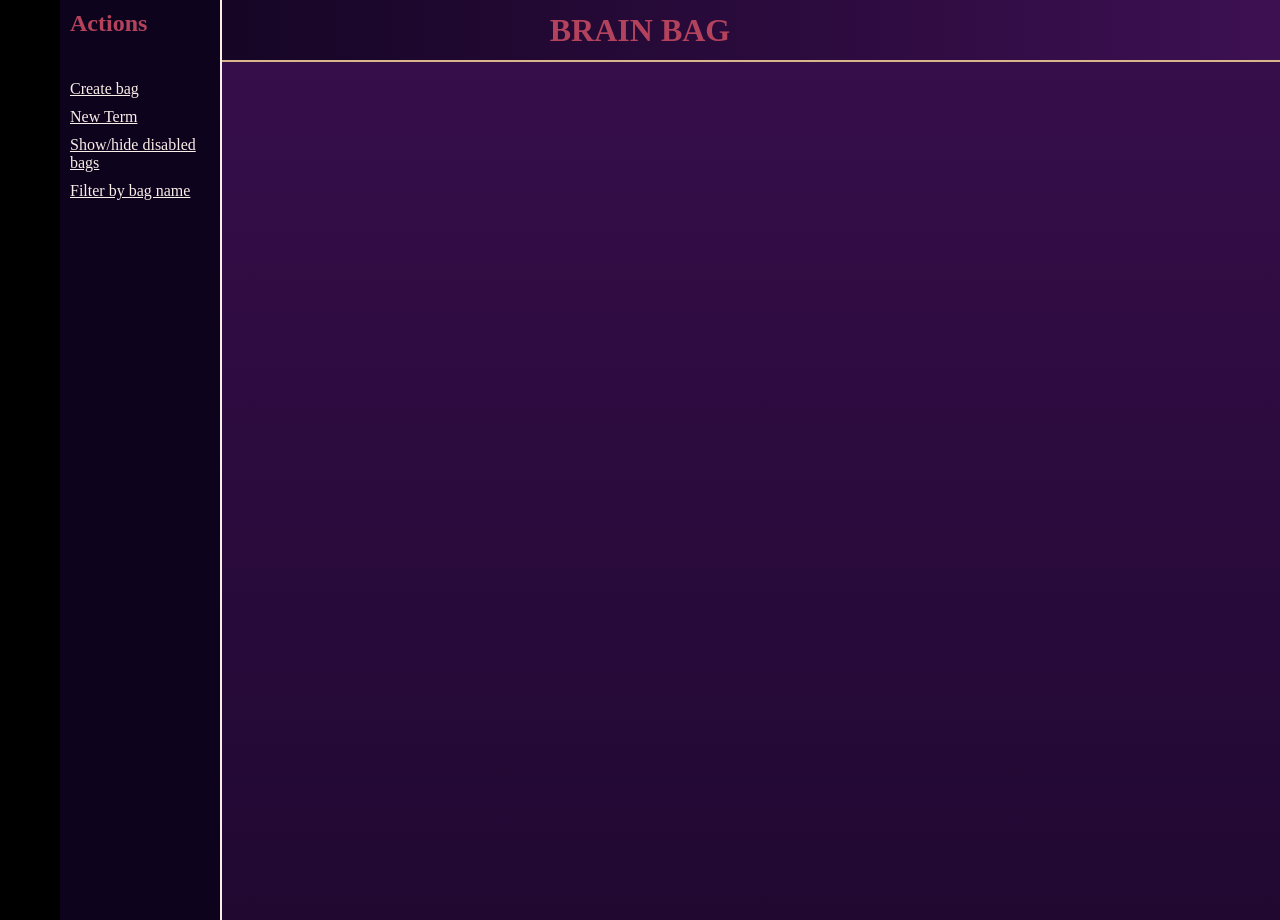
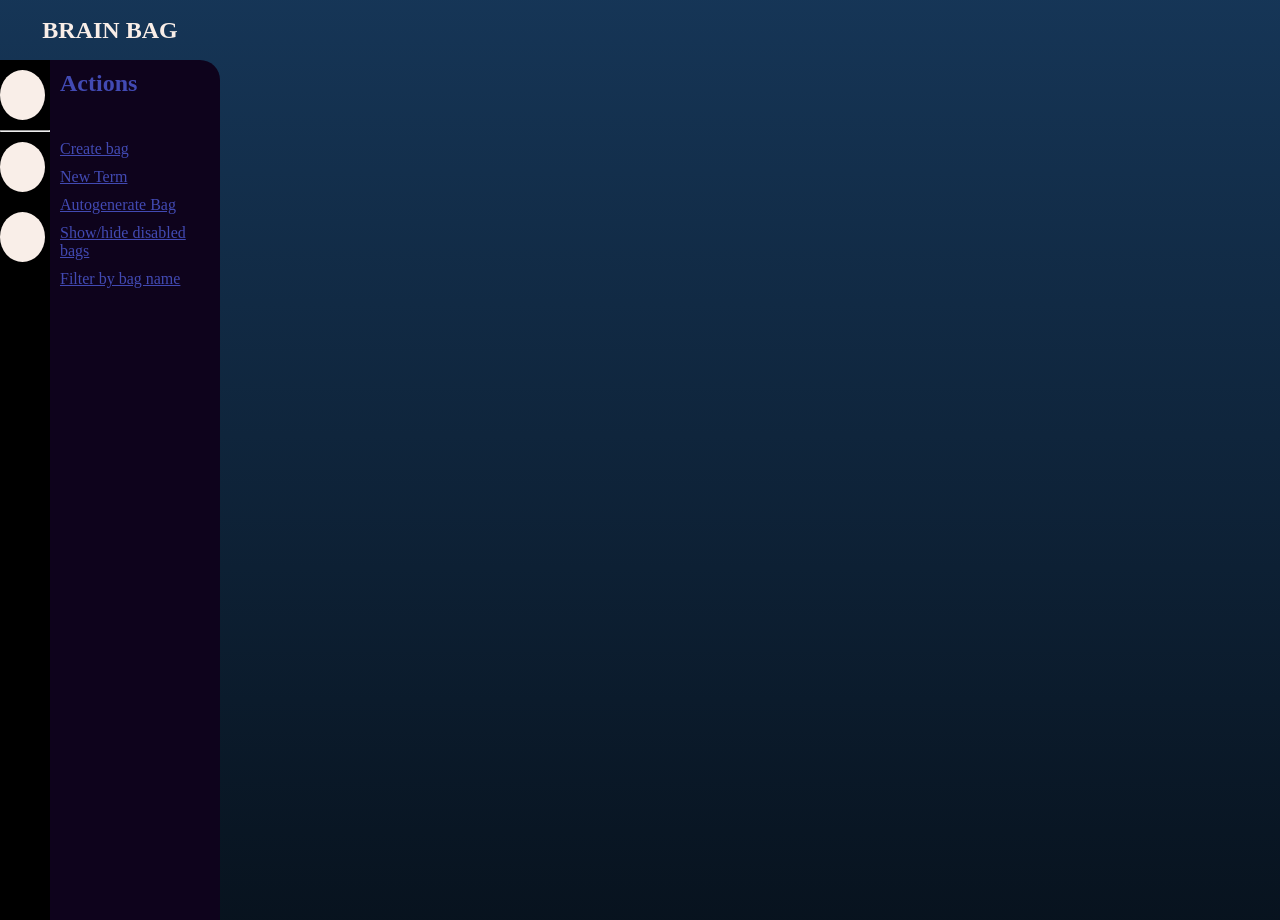
Before and after one commit to CodingReaction/brain-bag, a Django app: template bag_app/templates/bag_app/index.html in a window 1280 px wide. Run offline with Django 4.2, Linux system fonts and the light colour scheme; the template is opened without the code that fills it, so the values that code supplies are empty; parts of the project's set-up code (start-up, migrations or seed data) failed here and were passed over.

Commit message:
Change the styling of the app

```diff
--- a/bag_app/static/bag_app/styles.css
+++ b/bag_app/static/bag_app/styles.css
@@ -2,14 +2,13 @@
     /* Colors */
     --tone-dark-xx: black;
     --tone-dark-x: #0e031c;
-    --tone-dark: #3d1052;
-    --tone-med: #b3425d;
+    --tone-dark: #1c4570;
+    --tone-med: #424ab3;
     --tone-light: #d9b58b;
     --tone-light-x: rgb(249, 238, 232);
    /* Dimensions */
    --header-height: 60px;
-   --collections-aside-width: 60px;
-   --actions-aside-width: 160px;
+   --vertical-menu-width: 220px;
    /* Decorations */
    --delimiter-shadow: 0px 3px var(--tone-dark-xx);
 }
@@ -20,8 +19,11 @@
     box-sizing: border-box;
 }
 
+
 body{
     color: var(--tone-med);
+    overflow-x:hidden;
+    overflow-y: scroll;
 }
 
 .main-header{
@@ -29,46 +31,69 @@ body{
     flex-direction: row;
     justify-content: center;
     align-items: center;
+    position: absolute;
+    left: 0;
+    top: 0;
+    width: var(--vertical-menu-width);
+    height: var(--header-height);
+    /* background: linear-gradient(90deg, var(--tone-dark-x), var(--tone-dark)); */
+    background: transparent;
+    /* box-shadow: 0px 2px var(--tone-light); */
+}
+
+.main-header__title{
+    color: var(--tone-light-x);
+}
+
+.vertical-menu{
+    position: fixed;
+    width: var(--vertical-menu-width);
+    height: 100vh;
+    left: 0;
+    top: 0;
+    display: flex;
+    flex-direction: column;
+    justify-content: flex-start;
+    align-items: stretch;
+}
+
+.vertical-menu__columns{
     position: relative;
     left: 0;
-    width: 100vw;
-    height: var(--header-height);
-    background: linear-gradient(90deg, var(--tone-dark-x), var(--tone-dark));
-    box-shadow: 0px 2px var(--tone-light);
+    top: var(--header-height);
+    display: flex;
+    flex-direction: row;
 }
 
-.main-header__title{}
-
-.main-header__nav{}
-
-.collections{
+.vertical-menu__collections{
     display: flex;
     flex-direction: column;
-    position: fixed;
-    left: 0;
-    top: 0;
-    width: var(--collections-aside-width);
+    flex: 1;
     height: 100vh;
     background: var(--tone-dark-xx);
 }
 
-.collections *{
-    visibility: hidden;
+
+.collections__item{
+    width: 90%;
+    padding-top: 100%;
+    background: var(--tone-light-x);
+    margin: 10px 0;
+    border-radius: 50%;
 }
 
-.bag-actions{
+.vertical-menu__bag-actions{
     display: flex;
     flex-direction: column;
     justify-content: flex-start;
-    position: fixed;
-    left: var(--collections-aside-width);
-    top: 0;
     padding: 10px;
-    width: var(--actions-aside-width);
+    flex: 3;
     height: 100vh;
     background: var(--tone-dark-x);
-    box-shadow: 2px 0px var(--tone-light-x);
+    /* box-shadow: 2px 0px var(--tone-light-x); */
     gap: 10px;
+    z-index: 1;
+    border-top-right-radius: 20px;
 }
 
 .bag-actions__title{
@@ -78,69 +103,100 @@ body{
 
 .bag{
     position: relative;
-    display: inline-block;
-    width: 400px;
-    height: 400px;
 }
 
 .bag:hover{
     transform: scale(1.05);
+    transform-origin: top center;
     cursor: pointer;
 }
 
 a, a:visited{
-    color: var(--tone-light-x);
+    color: var(--tone-med);
 }
 
 h1{
     text-align: center;
 }
 
-.bag__name{
-    text-align: center;
-    vertical-align: middle;
+.bags-columns{
+    display: flex;
+    flex-direction: row-reverse;
+    flex-wrap: wrap;
+    margin-top: var(--header-height);
+    justify-content: center;
     position: absolute;
-    left: 50%;
-    top:0;
-    transform: translate(-50%, -50%);
-    opacity: 0.85;
+    top: 0;
+    left: var(--vertical-menu-width);
+    gap: 20px;
+    width: calc(100vw - var(--vertical-menu-width));
+    padding: 20px 40px;
 }
 
-.bag__svg{
-    position: absolute;
-    top: 0;
-    text-align: center;
-    left: 50%;
-    transform: translateX(-50%);
+.bags-columns__column{
+    display: flex;
+    flex-direction: column;
+    justify-content: flex-start;
+    align-items: stretch;
+    gap: 20px;
+    width: 30%;
+    flex-grow: 1;
 }
 
-.bag__terms{
+.bag{
+    min-height: 256px;
+    position: relative;
+    display: flex;
+    flex-direction: column;
+    justify-content: flex-start;
+}
+
+.bag__header{
+    background: transparent;
+    display: flex;
+    flex-direction: row;
+    justify-content: center;
+}
+
+.bag__header__name{
+    display: inline-block;
+    text-align: center;
+    position: relative;
+    background: var(--tone-light-x);
+    padding: 10px;
+    min-width: 50%;
+    border-radius: 10px 10px 0px 0px;
+    color: var(--tone-med);
+}
+
+.bag__body{
+    position: relative;
+    background: var(--tone-light-x);
+    padding: 20px 20px;
+    height: 100%;
+    border-radius: 5px 5px 5px 5px;
+}
+
+.bag__body__terms{
     list-style-type: none;
-    position: absolute;
-    left: 50%;
-    top: 30%;
+    position: relative;
     display: flex;
     flex-direction: row;
     justify-content: center;
     align-items: center;
     flex-wrap: wrap;
     gap: 5px 10px;
-    width: 300px;
-    transform: translateX(-50%);
 }
 
-.bag__terms__item:hover{
+.bag__body__terms__item{
+    display: flex;
+    flex-direction: row;
+}
+
+.bag__body__terms__item:hover{
     transform: scale(1.2);
 }
 
-.bags{
-    margin-top: 60px;
-    display: flex;
-    justify-content: center;
-    flex-wrap: wrap;
-    position: relative;
-    left: var(--collections-aside-width);
-}
 
 .btn-delete-term{
     background: none;
@@ -169,10 +225,10 @@ h1{
     width: 100vw;
     height: 100vh;
     overflow: hidden;
-    background: linear-gradient(0deg, var(--tone-dark-x),  var(--tone-dark));
+    background: linear-gradient(0deg, black,  var(--tone-dark));
     background-size: 200% 200%;
     animation-name: background-animation;
-    animation-duration: 10s;
+    animation-duration: 5s;
     animation-iteration-count: infinite;
     animation-direction: normal;
 }
--- /dev/null
+++ b/bag_app/templates/bag_app/autofill_bag_form.html
@@ -0,0 +1,5 @@
+<form method="post" action="{% url 'bags:autofill' %}">
+    {% csrf_token %}
+    {{ form }}
+    <input type="submit" value="Search for new terms">
+</form>
--- a/bag_app/templates/bag_app/index.html
+++ b/bag_app/templates/bag_app/index.html
@@ -25,33 +25,40 @@
 </head>
 <body>
     <div class="fixed-animated-bg"></div>
+    <aside class="vertical-menu">
         <header class="main-header">
             <h1 class="main-header__title">BRAIN BAG</h1>
-        <nav class="main-header__nav">
-        </nav>
         </header>
-    <aside class="collections">
-        <a class="collections__add">C</a>
+        <div class="vertical-menu__columns">
+            <section class="vertical-menu__collections">
+                <a class="collections__add collections__item"></a>
                 <hr/>
-        <a class="collections__item">A</a>
-        <a class="collections__item">B</a>
-    </aside>
-    <aside class="bag-actions">
+                <a class="collections__item"></a>
+                <a class="collections__item"></a>
+            </section>
+            <section class="vertical-menu__bag-actions">
                 <h2 class="bag-actions__title">Actions</h2>
                 <a class="bag-actions_add" href="{% url 'bags:add-bag' %}">Create bag</a>
                 <a href="{% url 'bags:add-term' %}"> New Term</a>
+                <a href="{% url 'bags:autofill' %}"> Autogenerate Bag</a>
                 <a class="bag-actions__toggle" href="#">Show/hide disabled bags</a>
                 <a class="bag-actions__search" href="#">Filter by bag name</a>
+            </section>
+        </div>
     </aside>
-    <div class="bags">
-    {% for bag in bags %}
+    <div class="bags-columns">
+    {% for bag_column in bags_columns %}
+        <div class="bags-columns__column">
+            {% for bag in bag_column %}
                 <div class="bag" >
-            <h2 class="bag__name"> {{ bag.name | title }}</h2>
-            <a class="bag__add-term" href="#"><span class="material-icons">add_circle</span></a>
-            <span alt="Bag svg" class="bag__svg material-symbols-outlined md-400" style="color: gold;">work</span>
-            <ul class="bag__terms">
+                    <header class="bag__header">
+                        <h2 class="bag__header__name"> {{ bag.name | title }}</h2>
+                    </header>
+                    <!-- <a class="bag__add-term" href="#"><span class="material-icons">add_circle</span></a> -->
+                    <section class="bag__body">
+                        <ul class="bag__body__terms">
                             {% for term in bag.term_set.all %}
-                <li class="bag__terms__item" >
+                            <li class="bag__body__terms__item" >
                                 <span>
                                     {% if term.url != "" %}
                                     <a href="{{ term.url }}"> {{ term.name }}</a>
@@ -63,12 +70,15 @@
                                 <span>
                                     <form action="{% url 'bags:delete-term' term.id %}" method="POST">
                                         {% csrf_token %}
-                            <button type="submit" class="btn-delete-term"><span class="material-symbols-outlined red">delete</span><</button>
+                                        <button type="submit" class="btn-delete-term"><span class="material-symbols-outlined red">delete</span></button>
                                     </form>
                                 </span>
                             </li>
                             {% endfor %}
                         </ul>
+                    </section>
+                </div>
+            {% endfor %}
         </div>
     {% endfor %}
     </div>
--- a/bag_app/urls.py
+++ b/bag_app/urls.py
@@ -1,6 +1,6 @@
 from django.urls import path
 from .views import CreateBagView, CreateTermView, UpdateTermView
-from .views import delete_term
+from .views import index, autofill_bag_from_url, delete_term
 
 app_name = "bags"
 urlpatterns = [
@@ -8,5 +8,6 @@ urlpatterns = [
     path("add/", CreateBagView.as_view(), name="add-bag"),
     path("add/term/", CreateTermView.as_view(), name="add-term"),
     path("update/term/<pk>", UpdateTermView.as_view(), name="update-term"),
+    path("autofill/", autofill_bag_from_url, name="autofill"),
     path("delete/term/<pk>", delete_term, name="delete-term"),
 ]
```
Also changed, not shown: bag_app/forms.py (+4 -7 lines), bag_app/views.py (+36 -3 lines), requirements.txt (added, +11 -0 lines). Lines whose indentation alone changed are shown as unchanged.
